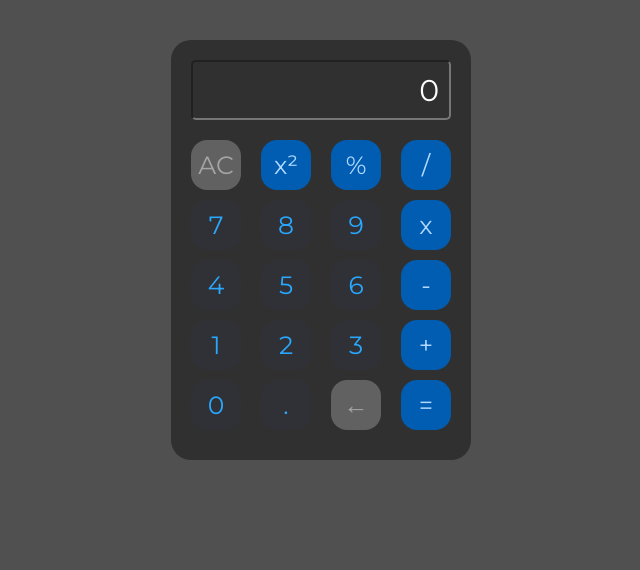
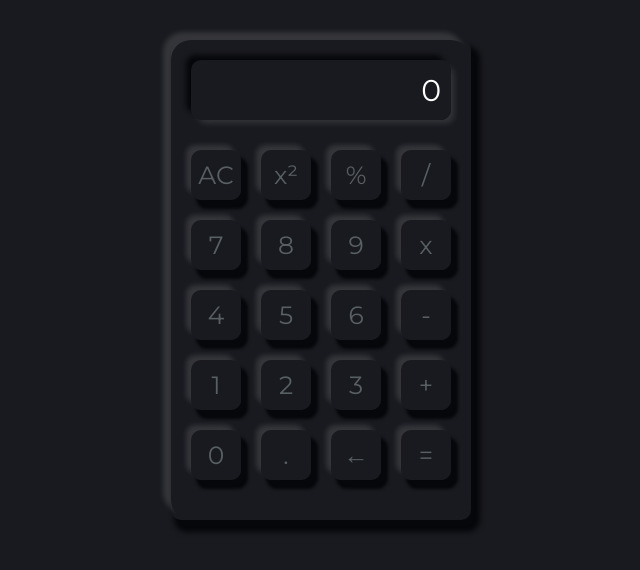
Before and after one commit to ebokes/calculator, a React (Create React App) app: page / in a window 1280 px wide. Shown: the top 570 px of the page, without its empty margins (319-959 px from the left). Built offline with nearby package versions, Linux system fonts and the light colour scheme.

Commit message:
git add .

```diff
--- a/public/index.html
+++ b/public/index.html
@@ -9,7 +9,7 @@
       content="Web site created using create-react-app"
     />
 
-    <title>React App</title>
+    <title>Simple Calculator App</title>
   </head>
   <body>
     <noscript>You need to enable JavaScript to run this app.</noscript>
--- a/src/App.css
+++ b/src/App.css
@@ -8,9 +8,13 @@
 }
 
 body {
-  background-color: rgb(81, 80, 80);
+  background-color: #191a1f;
 }
 
 html {
   font-size: 62.5%;
 }
+
+.lkl {
+  color: #ffffff1f;
+}
--- a/src/components/button/ArithmeticOperator.jsx
+++ b/src/components/button/ArithmeticOperator.jsx
@@ -5,7 +5,7 @@ import { CalcContext } from "../../context/CalcContext";
 const ArithmeticOperator = ({ value, name }) => {
   const { handleArithmeticClick } = useContext(CalcContext);
   return (
-    <Button bg="#005DB2" fg="#B2DAFF">
+    <Button>
       <input
         type="button"
         value={value}
--- a/src/components/button/Button.jsx
+++ b/src/components/button/Button.jsx
@@ -12,18 +12,8 @@ const Button = () => {
     <ButtonWrapper>
       <ButtonRow>
         <SpecialOperator value="AC" onClick={clear} />
-        <SpecialOperator
-          value="x&#178;"
-          bg="#005DB2"
-          fg="#B2DAFF"
-          onClick={handleSquareClick}
-        />
-        <SpecialOperator
-          value="%"
-          bg="#005DB2"
-          fg="#B2DAFF"
-          onClick={handlePercentClick}
-        />
+        <SpecialOperator value="x&#178;" onClick={handleSquareClick} />
+        <SpecialOperator value="%" onClick={handlePercentClick} />
         <ArithmeticOperator value="/" name="/" />
       </ButtonRow>
       <ButtonRow>
@@ -48,7 +38,7 @@ const Button = () => {
         <Digit value="0" />
         <Digit value="." />
         <SpecialOperator value="←" onClick={backspace} />
-        <SpecialOperator value="=" bg="#005DB2" fg="#B2DAFF" onClick={calc} />
+        <SpecialOperator value="=" onClick={calc} />
       </ButtonRow>
     </ButtonWrapper>
   );
--- a/src/components/button/Digit.jsx
+++ b/src/components/button/Digit.jsx
@@ -5,7 +5,7 @@ import { CalcContext } from "../../context/CalcContext";
 const Digit = ({ value }) => {
   const { handleDigitClick } = useContext(CalcContext);
   return (
-    <Button bg="#303136" fg="#29A8FF">
+    <Button>
       <input type="button" value={value} onClick={handleDigitClick} />
     </Button>
   );
--- a/src/components/button/buttonStyle.js
+++ b/src/components/button/buttonStyle.js
@@ -6,18 +6,22 @@ export const ButtonWrapper = styled.div`
 export const ButtonRow = styled.div`
   display: flex;
   justify-content: space-between;
-  margin: 10px 0;
+  margin: 20px 0;
 `;
 
 export const Button = styled.div`
   input {
     width: 50px;
     height: 50px;
-    border-radius: 16px;
+    border-radius: 10px;
     font-size: 25px;
     cursor: pointer;
     border: none;
-    background-color: ${({ bg }) => bg || "#616161"};
-    color: ${({ fg }) => fg || "#A5A5A5"};
+    background-color: ${({ bg }) => bg || "#191a1f"};
+    color: ${({ fg }) => fg || "#586063"};
+    box-shadow: -6px -6px 5px -1px #ffffff1f;
   }
+
+  box-shadow: 6px 8px 3px 1px #06070b;
+  border-radius: 10px;
 `;
--- a/src/components/display/displayStyle.js
+++ b/src/components/display/displayStyle.js
@@ -6,17 +6,22 @@ export const DisplayWrapper = styled.div`
   display: flex;
   justify-content: flex-end;
   align-items: center;
+  box-shadow: 5px 5px 6px -2px #ffffff1f;
+  border-radius: 10px;
+  margin-bottom: 30px;
 
   input {
     border-radius: 10px;
     font-size: 30px;
     padding: 0 10px;
-    background-color: #303030;
+    background-color: #191a1f;
     color: #fff;
-    border-radius: 5px;
+    border: none;
+    border-radius: 10px;
     height: 60px;
     text-align: end;
     width: 100%;
+    box-shadow: -6px -6px 5px -1px #06070b;
 
     &::placeholder {
       color: #fff;
--- a/src/components/layout/Layout.jsx
+++ b/src/components/layout/Layout.jsx
@@ -1,13 +1,15 @@
 import React from "react";
 import Button from "../button/Button";
 import Display from "../display/Display";
-import { LayoutWrapper } from "./layoutStyle";
+import { LayoutContainer, LayoutWrapper } from "./layoutStyle";
 
 const Layout = () => {
   return (
     <LayoutWrapper>
-      <Display />
-      <Button />
+      <LayoutContainer>
+        <Display />
+        <Button />
+      </LayoutContainer>
     </LayoutWrapper>
   );
 };
--- a/src/components/layout/layoutStyle.js
+++ b/src/components/layout/layoutStyle.js
@@ -2,9 +2,14 @@ import styled from "styled-components";
 
 export const LayoutWrapper = styled.div`
   width: 300px;
-  margin: 40px auto 0 auto;
+  margin: 40px auto 40px auto;
+  background-color: #191a1f;
+  border-radius: 20px;
+  box-shadow: -8px -8px 5px 0px #ffffff1f;
+`;
+
+export const LayoutContainer = styled.div`
+  box-shadow: 6px 9px 5px 3px #06070b;
   padding: 20px;
-  background-color: #303030;
-  /* background-color: ${({ theme }) => theme.color.body}; */
-  border-radius: 20px;
+  border-radius: 10px;
 `;
```
